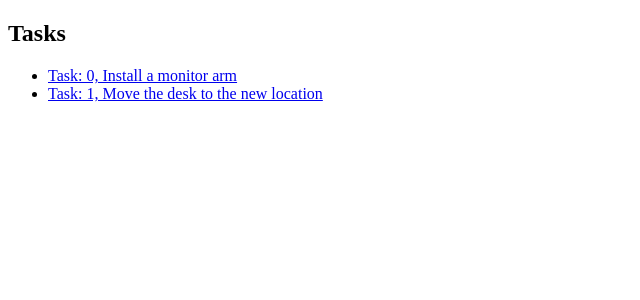
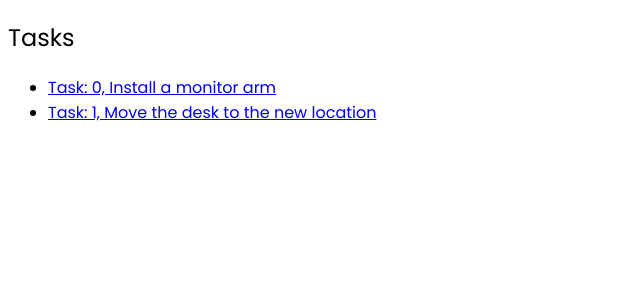
Before and after one commit to YuukiHase/Meal-Suite, an Angular app: page /tasks in a window 1280 px wide. Shown: the top 300 px of the page, without its empty margins (0-640 px from the left). Built offline with nearby package versions, Linux system fonts and the light colour scheme.

Commit message:
Style: Add font Roboto

```diff
--- a/src/index.html
+++ b/src/index.html
@@ -7,6 +7,12 @@
 
 		<meta name="viewport" content="width=device-width, initial-scale=1" />
 		<link rel="icon" type="image/x-icon" href="#" />
+		<link rel="preconnect" href="https://fonts.googleapis.com" />
+		<link rel="preconnect" href="https://fonts.gstatic.com" crossorigin />
+		<link
+			href="https://fonts.googleapis.com/css2?family=Poppins:wght@100;400&family=Roboto:ital,wght@0,100;0,300;0,400;0,500;0,700;0,900;1,100;1,300;1,400;1,500;1,700;1,900&display=swap"
+			rel="stylesheet"
+		/>
 	</head>
 	<body>
 		<app-root></app-root>
--- a/src/styles.css
+++ b/src/styles.css
@@ -1 +1,8 @@
 /* You can add global styles to this file, and also import other style files */
+
+*,
+body {
+  font-family: "Poppins", sans-serif;
+  font-weight: 400;
+  font-style: normal;
+}
```
